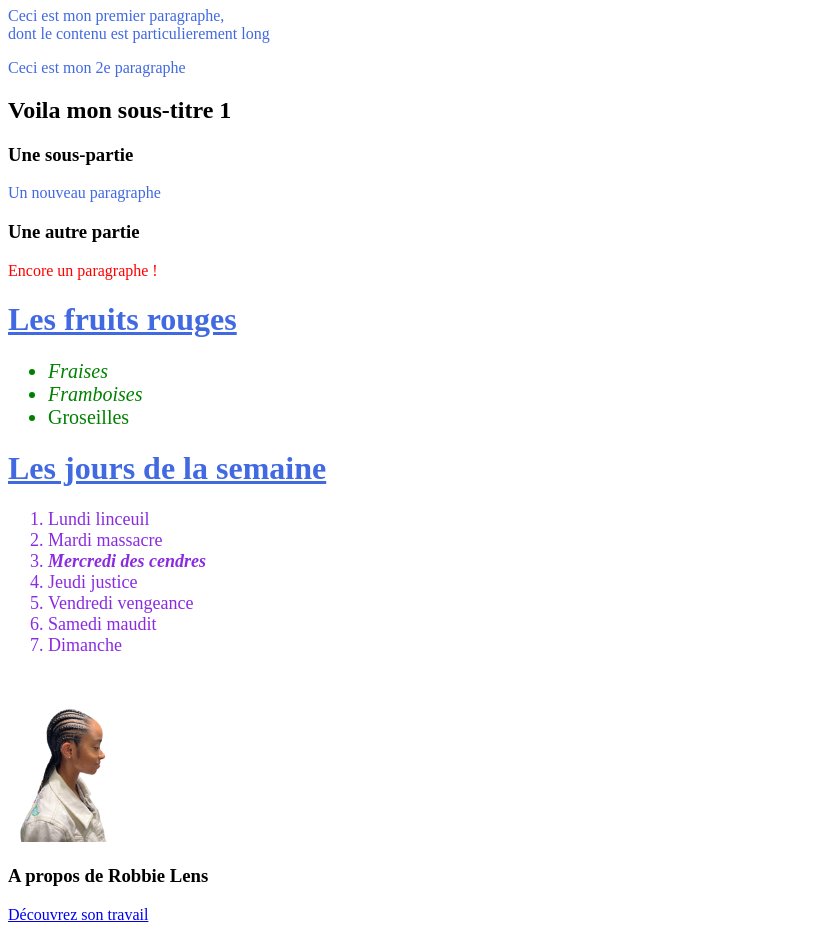
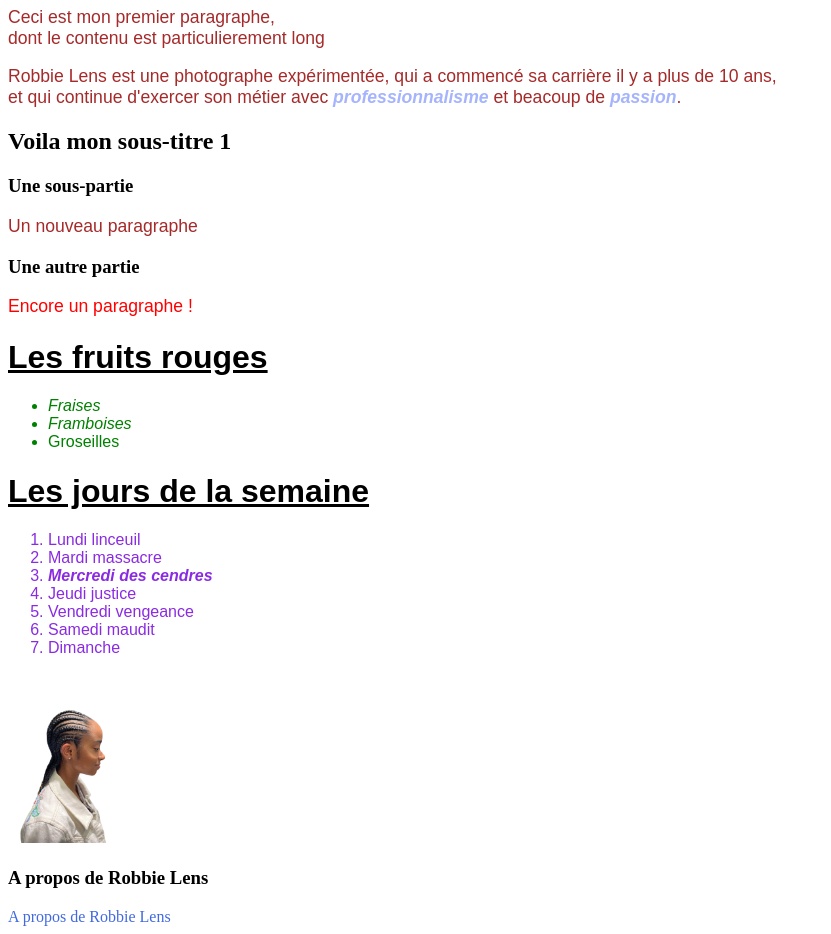
Before and after one commit to ChristianAbada/html5withcss, a plain HTML site: page index.html in a window 1280 px wide. Shown: the part 73-1007 px from the top of the page, without its empty margins (0-831 px from the left). Drawn offline with Linux system fonts and the light colour scheme.

Commit message:
Session du 28 Dec

```diff
--- a/index.html
+++ b/index.html
@@ -8,9 +8,11 @@
         <body>
 
             <!-- Juste pour vous signifier que je débute en HTML/CSS -->
-            <h1>Bienvenue sur ma page</h1>
+            <h1>Bienvenue sur Le site de Robbie Lens</h1>
+
             <p>Ceci est mon premier paragraphe, <br> dont le contenu est particulierement long</p>
-            <p>Ceci est mon 2e paragraphe</p>
+            <p>Robbie Lens est une photographe expérimentée, qui a commencé sa carrière il y a plus de 10 ans, <br>
+                et qui continue d'exercer son métier avec <span class="mots-parts">professionnalisme</span>  et beacoup de <span class="mots-parts"> passion</span>. </p>
             <h2>Voila mon sous-titre 1</h2>
             <h3>Une sous-partie</h3>
             <p>Un nouveau paragraphe</p>
@@ -41,7 +43,9 @@
 
 
             <h3>A propos de Robbie Lens</h3>
-            <a href="dossier-demo/a-propos.html">Découvrez son travail</a>
+            <div>
+                <a href="dossier-demo/a-propos.html">A propos de Robbie Lens</a>
+            </div>
 
 
 
--- a/style.css
+++ b/style.css
@@ -1,6 +1,13 @@
-p,
+p{
+    color: brown;
+    font-family: 'Manrope', sans-serif;
+    font-size: 1.1em;
+}
+
 h1{
-    color:royalblue;
+    color: A5B4FC;
+    font-family: 'Montserrat', sans-serif;
+    font-size: 2em;
 }
 
 .ma-classe{
@@ -9,10 +16,24 @@ h1{
 
 ol{
     color: blueviolet;
-    font-size: 18px;
+    font-size: 1em;
+    font-family: 'Manrope', sans-serif;
 }
 
 ul{
     color: green;
-    font-size: 20px;
+    font-size: 1em;
+    font-family: 'Manrope', sans-serif;
 }
+
+a{
+    color: royalblue;
+    text-decoration: none;
+
+}
+
+.mots-parts{
+    color: #A5B4FC;
+    font-style: italic;
+    font-weight: 600;
+}
```
Also changed, not shown: dossier-demo/a-propos.html (+8 -2 lines).
